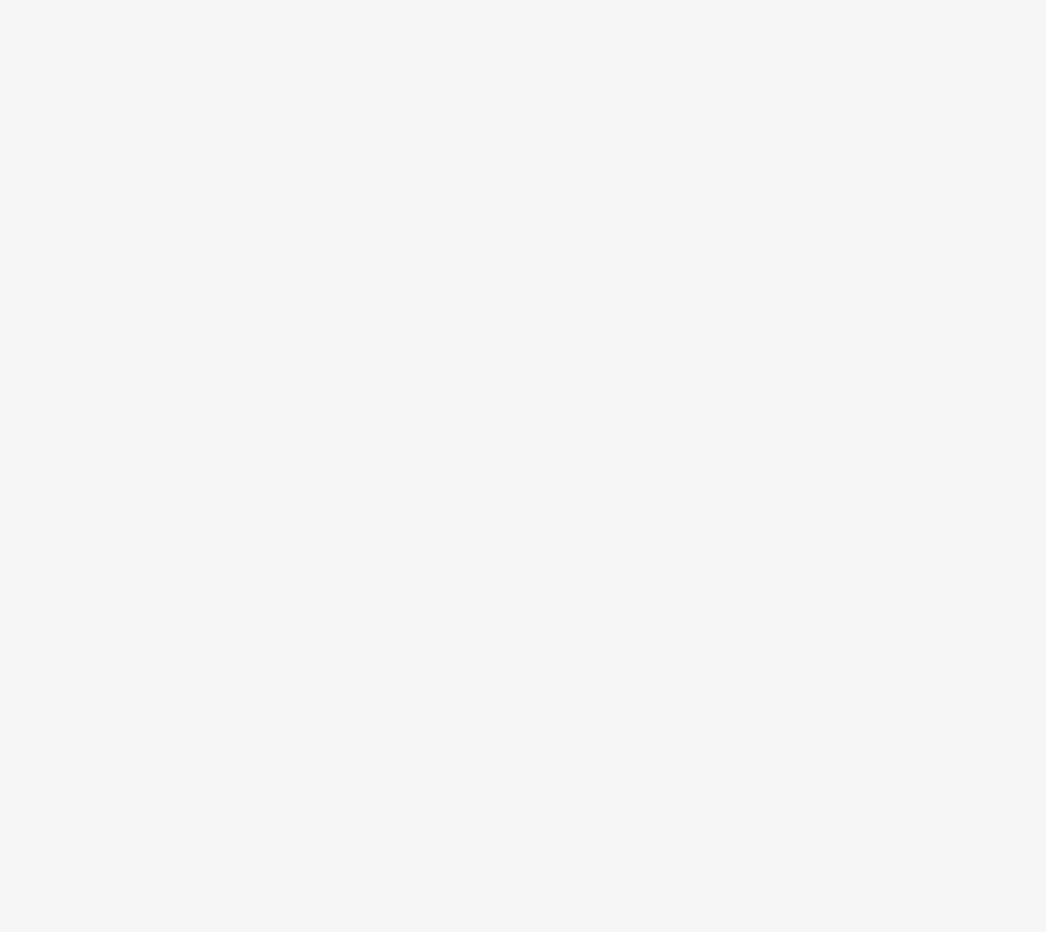
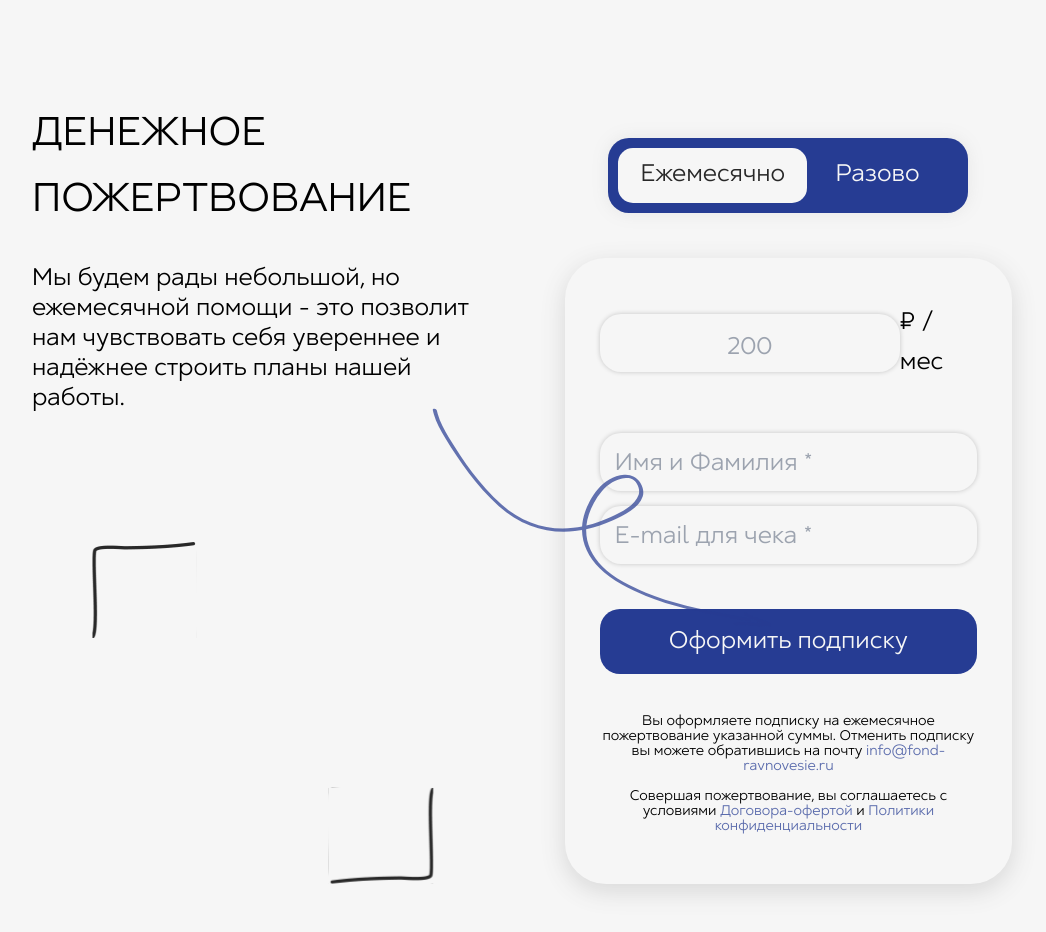
Before and after one commit to thirdmadman/fond-ravnovesie.ru_2023, a Next.js app: page / in a window 1280 px wide. Shown: the part 7460-8392 px from the top of the page, without its empty margins (118-1164 px from the left). Before the commit the page ends 7542 px from the top, so only its background shows below. Built offline with nearby package versions, Linux system fonts and the light colour scheme.

Commit message:
feat: add section donation

```diff
--- a/src/app/page.tsx
+++ b/src/app/page.tsx
@@ -6,6 +6,7 @@ import { SlideInfo } from '@/components/home/slideInfo';
 import { SlidePrograms } from '@/components/home/slidePrograms';
 import { SlideOurTeam } from '@/components/home/slideOurTeam';
 import { SectionHistory } from '@/components/home/sectionHistory';
+import { SectionDonation } from '@/components/home/sectionDonation';
 
 export default function Home() {
   return <div className='main-page'>
@@ -16,5 +17,6 @@ export default function Home() {
     <SlidePrograms></SlidePrograms>
     <SlideOurTeam></SlideOurTeam>
     <SectionHistory></SectionHistory>
+    <SectionDonation></SectionDonation>
   </div>
 }
--- /dev/null
+++ b/src/components/home/sectionDonation.tsx
@@ -0,0 +1,25 @@
+"use client"
+import {useState} from 'react';
+
+import '../../styles/home/sectionDonation.scss';
+import { DonationForm } from './donationForm';
+
+export function SectionDonation() {
+
+
+  return (
+    <section className='section-donation'>
+      <div className='section-donation__qr qr-donation'>
+        <div className='qr-donation__title'>Денежное пожертвование</div>
+        <div className='qr-donation__subtitle'>
+          Мы будем рады небольшой, но ежемесячной помощи - это позволит нам чувствовать себя увереннее и надёжнее строить планы нашей
+          работы.
+        </div>
+        <div className='qr-donation__img-box'>
+
+        </div>
+      </div>
+      <DonationForm></DonationForm>
+    </section>
+  );
+}
--- /dev/null
+++ b/src/styles/home/sectionDonation.scss
@@ -0,0 +1,55 @@
+.section-donation {
+  padding: 0 150px;
+  margin-bottom: 150px;
+  display: flex;
+  justify-content: space-between;
+
+  .section-donation__qr {
+  }
+
+  .qr-donation {
+    max-width: 750px;
+    margin-right: 40px;
+    width: 100%;
+    display: flex;
+    flex-direction: column;
+
+    .qr-donation__title {
+      margin-top: 20px;
+      margin-bottom: 30px;
+      font-size: 40px;
+      line-height: 66px;
+      text-transform: uppercase;
+    }
+
+    .qr-donation__subtitle {
+      max-width: 655px;
+      font-size: 24px;
+      line-height: 30px;
+      position: relative;
+
+      &::after {
+        content: '';
+        display: block;
+        width: 374px;
+        height: 243px;
+        position: absolute;
+        bottom: -215px;
+        right: -279px;
+        background: url('../../../public/images/arrow-hand-drawn-right-down.svg') no-repeat;
+      }
+    }
+
+    .qr-donation__img-box {
+      margin-top: 128px;
+      width: 342px;
+      height: 342px;
+      background: url('../../../public/images/corner-left-top.svg') left top no-repeat,
+      url('../../../public/images/corner-right-bottom.svg') right bottom no-repeat;
+      align-self: center;
+    }
+  }
+
+  .section-donation__form {
+  }
+}
```
